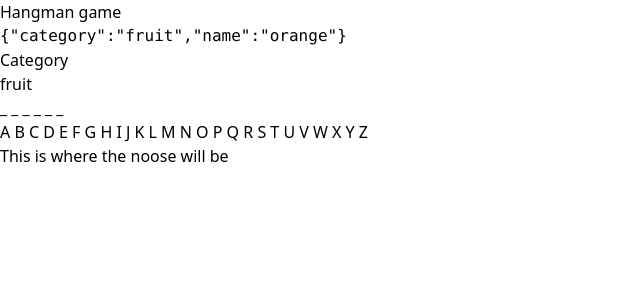
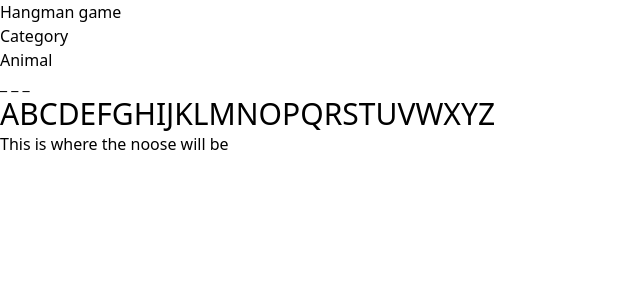
Before and after one commit to nkear003/hangman-game, a React (Create React App) app: page / in a window 1280 px wide. Shown: the top 300 px of the page, without its empty margins (0-640 px from the left). Built offline with nearby package versions, Linux system fonts and the light colour scheme.

Commit message:
Turn alphabet into an array

```diff
--- a/src/App.tsx
+++ b/src/App.tsx
@@ -1,7 +1,7 @@
 import React from 'react';
 import './App.css';
 import type { Word } from './types';
-import { words } from './data';
+import { words, alphabet } from './data';
 import { getRandomNumber } from './helpers';
 
 function App() {
@@ -23,12 +23,17 @@ function App() {
   const emptySpaces = createEmptySpaces();
 
   return (
-    <div>
+    <>
+      <header>
         <h1>Hangman game</h1>
-      <pre>{JSON.stringify(randomWord)}</pre>
+      </header>
+
+      {/* Left side */}
+      <div className="flex">
+        <div className="flex flex-col basis-1/4">
           <section id="guesses">
             <h2>Category</h2>
-        <p>
+            <p className="capitalize">
               {randomWord?.category
                 ? randomWord.category
                 : 'There was an issue selecting a random word'}
@@ -37,11 +42,18 @@ function App() {
           </section>
 
           <section id="alphabet">
-        <p>A B C D E F G H I J K L M N O P Q R S T U V W X Y Z</p>
+            {alphabet.map((letter) => {
+              return <span className="text-3xl hover:cursor-pointer">{letter}</span>;
+            })}
           </section>
+        </div>
+      </div>
 
+      {/* Right side */}
+      <div className="">
         <section id="noose">This is where the noose will be</section>
       </div>
+    </>
   );
 }
 
--- a/src/data.ts
+++ b/src/data.ts
@@ -11,3 +11,32 @@ export const words: Word[] = [
   { category: 'color', name: 'blue' },
   { category: 'color', name: 'green' },
 ];
+
+export const alphabet = [
+  'A',
+  'B',
+  'C',
+  'D',
+  'E',
+  'F',
+  'G',
+  'H',
+  'I',
+  'J',
+  'K',
+  'L',
+  'M',
+  'N',
+  'O',
+  'P',
+  'Q',
+  'R',
+  'S',
+  'T',
+  'U',
+  'V',
+  'W',
+  'X',
+  'Y',
+  'Z',
+];
--- a/src/helpers.ts
+++ b/src/helpers.ts
@@ -1 +1,5 @@
-export const getRandomNumber = (max: number) => Math.floor(Math.random() * max)
+// import { alphabet } from './data';
+
+export const getRandomNumber = (max: number) => Math.floor(Math.random() * max);
+
+// export const alphabetString = alphabet.join(' ');
```
Lines whose indentation alone changed are shown as unchanged.
